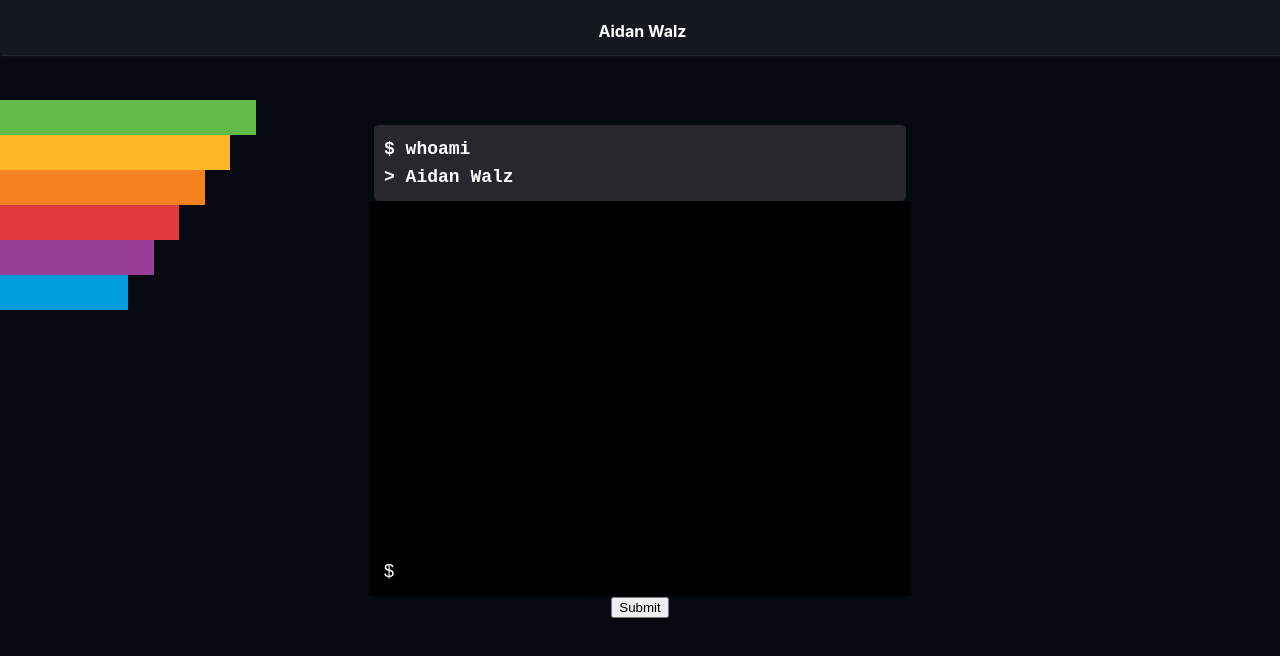
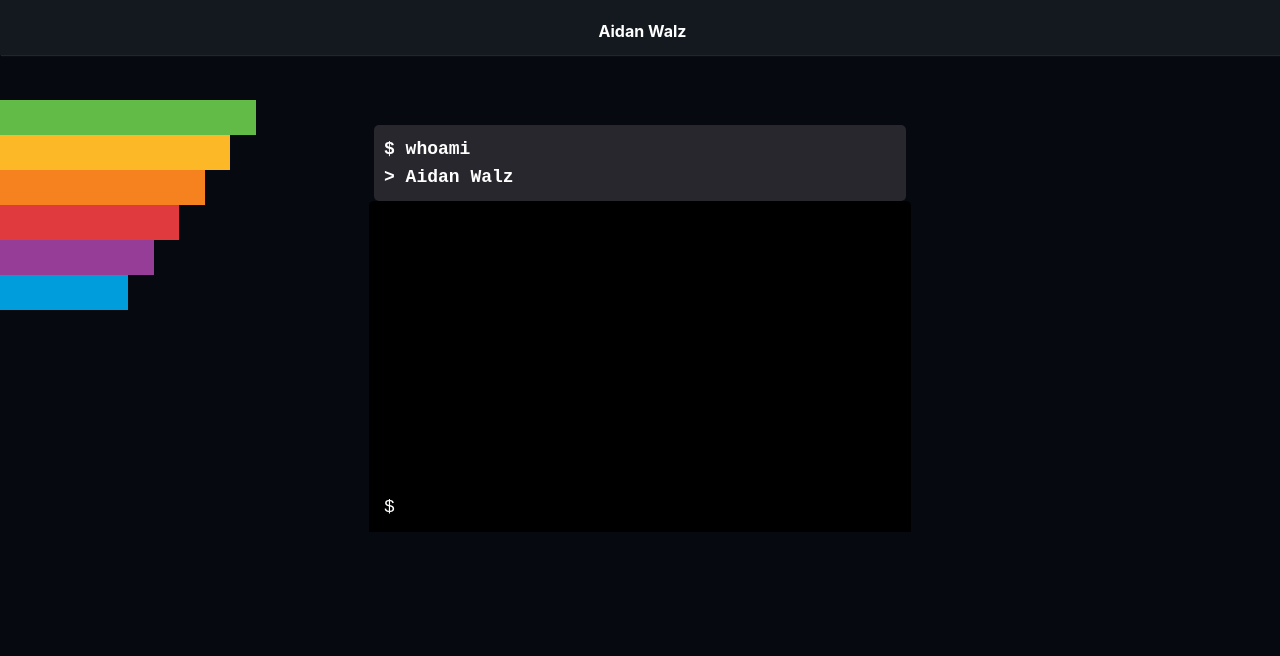
Before and after one commit to walz0/portfolio, a React (Create React App) app: page / in a window 1280 px wide. Shown: the top 656 px of the page. Built offline with nearby package versions, Linux system fonts and the light colour scheme.

Commit message:
Polished terminal

```diff
--- a/src/components/Terminal.css
+++ b/src/components/Terminal.css
@@ -1,7 +1,7 @@
 .Terminal {
     background: #000000;
     width: 40vw;
-    height: 25vw;
+    height: 20vw;
 
     padding: 15px;
     border-radius: 5px;
@@ -14,6 +14,11 @@
     height: 100%;
 
     text-align: left;
+    word-break: normal !important;
+    word-wrap: normal !important;
+    white-space: pre !important;
+
+    overflow: auto;
 
     margin: 0;
 
@@ -27,6 +32,8 @@
     border: none;
     outline: none;
 
+    font-family: 'Courier New', Courier, monospace;
+
     margin: 10px 0 0 -15px;
 
     font-size: 18px;
--- a/src/components/Terminal.js
+++ b/src/components/Terminal.js
@@ -10,24 +10,37 @@ export default class Terminal extends Component {
             inputText: "",
             lines: []
         };
+
+        this.ref = React.createRef();
     }
 
     handleInput(e) {
         this.setState({
             inputText: e.target.value.slice(2)
         });
+
+        const inputHistory = this.ref.current;
+        if (inputHistory != null) {
+            inputHistory.scrollTop = inputHistory.scrollHeight + 50;
+        }
     }
 
     inputBox() {
         return(
             <input
                 value={ "$ " + this.state.inputText}
-                onChange={this.handleInput.bind(this)}></input>
+                onChange={this.handleInput.bind(this)}
+                onKeyDown={this.submitInput.bind(this)}></input>
         );
     }
 
     inputHistory() {
         let output = ``;
+        for (var i = 0; i < 200; i++) {
+            output += `⠀
+            `;
+        }
+
         let lines = this.state.lines;
         for (var i = 0; i < lines.length; i++) {
             output += `${lines[i]}
@@ -37,20 +50,33 @@ export default class Terminal extends Component {
         output = output.replace(/^\s+/mg, "")
 
         return(
-            <pre>
+            <pre ref={this.ref}>
                 { output }
             </pre>
         );
     }
 
-    submitInput() {
+    submitInput(e) {
+        let key = e.keyCode;
+        let enter = 13;
+
+        if (key == enter) {
             this.setState({
                 inputText: "",
                 lines:
                     this.state.lines.concat(
                         this.state.inputText
-                )}
+                    )},
+                () => {
+                    // Scroll terminal to bottom
+                    const inputHistory = this.ref.current;
+                    if (inputHistory != null) {
+                        inputHistory.scrollTop = inputHistory.scrollHeight + 50;
+                    }
+                }
             );
+        }
+
     }
 
     render() {
@@ -58,7 +84,6 @@ export default class Terminal extends Component {
             <div className="Terminal">
                 { this.inputHistory() }
                 { this.inputBox() }
-                <button onClick={this.submitInput.bind(this)}>Submit</button>
             </div>
         )
     }
```
Also changed, not shown: 1 other file (tests, documents, lock files or other folders). Lines whose indentation alone changed are shown as unchanged.
